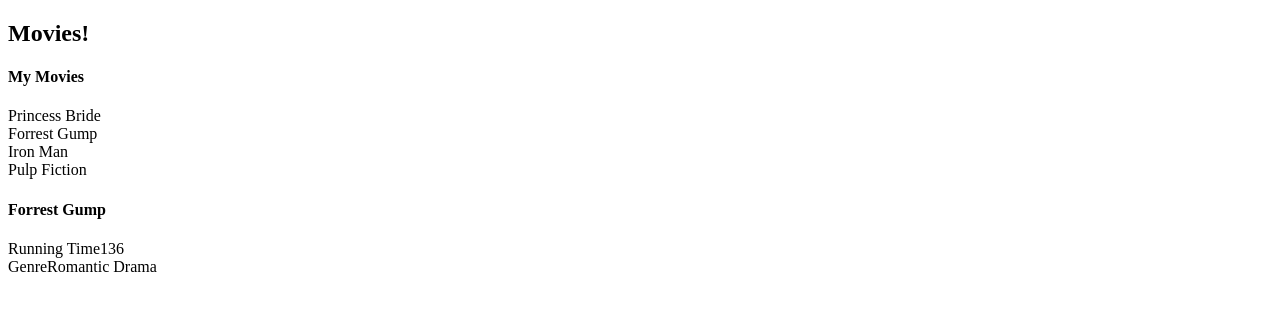
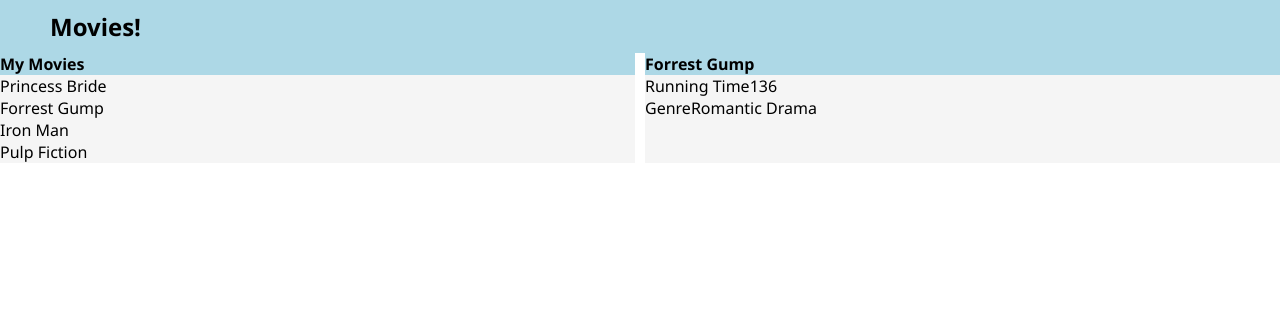
Before and after one commit to jellyphishing/movies-frontend2-more-practice, a React (Create React App) app: page / in a window 1280 px wide. Shown: the top 310 px of the page. Built offline with nearby package versions, Linux system fonts and the light colour scheme.

Commit message:
added styling to header and boxes

```diff
--- a/src/App.css
+++ b/src/App.css
@@ -0,0 +1,20 @@
+* {
+  font-family:'Segoe UI', Tahoma, Geneva, Verdana, sans-serif;
+  margin: 0;
+  padding: 0;
+  box-sizing: border-box;
+}
+
+.flex-container {
+  display: flex;
+  padding: 20 px 50 px;
+  gap: 10px;
+}
+.flex-item {
+  background-color: whitesmoke;
+  flex: 1;
+
+}
+h4 {
+  background-color: lightblue;
+}
--- a/src/App.jsx
+++ b/src/App.jsx
@@ -13,8 +13,10 @@
   return (
     <div className="App">
       <Header />
-      <MovieList />
-      <MovieInfo movieObj={selectedMovie} />
+      <div className="flex-container">
+        <MovieList />
+        <MovieInfo movieObj={selectedMovie} />
+      </div>
     </div>
   );
 }
--- /dev/null
+++ b/src/components/Header/Header.css
@@ -0,0 +1,4 @@
+header {
+    background-color: lightblue;
+    padding: 10px 50px;
+}
--- a/src/components/Header/Header.jsx
+++ b/src/components/Header/Header.jsx
@@ -1,3 +1,5 @@
+import "./Header.css";
+
 const Header = ({}) => {
   return (
     <header>
--- a/src/components/MovieInfo/MovieInfo.jsx
+++ b/src/components/MovieInfo/MovieInfo.jsx
@@ -1,7 +1,7 @@
 const MovieInfo = ({ movieObj }) => {
-  console.log(movieObj);
+  //console.log(movieObj);
   return (
-    <div>
+    <div className="flex-item">
       <h4>{movieObj.title}</h4>
       <div>
         <div>
--- a/src/components/MovieList/MovieList.jsx
+++ b/src/components/MovieList/MovieList.jsx
@@ -2,7 +2,7 @@
   const movies = ["Princess Bride", "Forrest Gump", "Iron Man", "Pulp Fiction"];
   const movieItems = movies.map((movie) => <div>{movie}</div>);
   return (
-    <div>
+    <div className="flex-item">
       <h4>My Movies</h4>
       <div>{movieItems}</div>
     </div>
```
